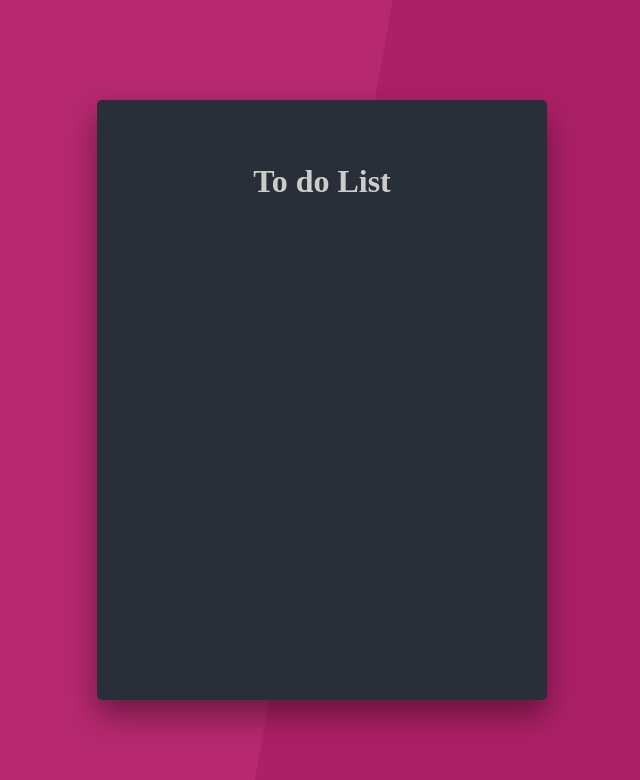
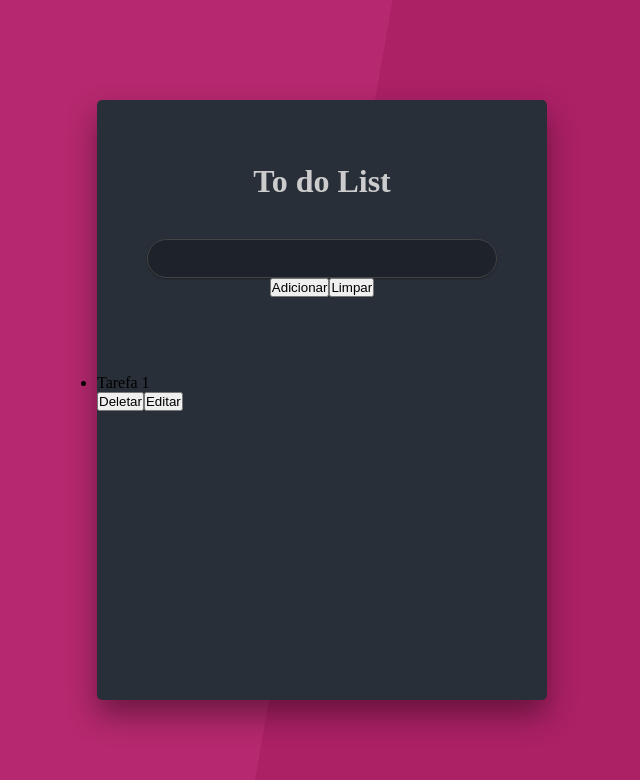
Before and after one commit to Thiago-Gomes-Araujo/FrontEnd-BackEnd, a React (Create React App) app in the folder frontend/: page / in a window 1280 px wide. Shown: the top 780 px of the page, without its empty margins (318-958 px from the left). Built offline with nearby package versions, Linux system fonts and the light colour scheme.

Commit message:
atualizando

```diff
--- a/frontend/src/App.css
+++ b/frontend/src/App.css
@@ -21,10 +21,27 @@
   box-shadow: 0 15px 30px rgba(0, 0, 0, 0.4);
 }
 
-.header {
+.main {
   display: flex;
-  justify-content: center;
-  height: 100px;
-  align-items: flex-end;
+  flex-direction: column;
+  justify-content: space-around;
+  height: 250px;
+}
+
+form {
+  display: flex;
+  flex-direction: column;
+  align-items: center;
+}
+
+.task-input {
+  width: 350px;
+  padding: 10px 20px;
+  font-size: 15px;
   color: #ccc;
+  background-color: #1d222b;
+  border: 1px solid #444;
+  outline: none;
+  border-radius: 20px;
+  box-shadow: 0 1px 2px rgba(0, 0, 0, 0.3);
 }
--- a/frontend/src/App.js
+++ b/frontend/src/App.js
@@ -1,14 +1,34 @@
+import Header from './components/Header';
 import './App.css';
 
 function App() {
   return (
-    <div className = "container">
-      <div className = "app-wrapper">
-        <header className = "header">
-          <h1>To do List</h1>
-        </header>
+    <div className="container">
+      <div className="app-wrapper">
+        <Header />
+        <div className="main">
+          <form action="">
+            <input type="text" className="task-input"/>
+            <div className="buttons">
+              <button type="submit" className="btn add-task-btn">Adicionar</button>
+              <button className="btn clear-btn">Limpar</button>
+            </div>
+          </form>
+          <div>
+            <ul className="list-tasks">
+              <li className="list-item">
+                <span>Tarefa 1</span>
+                <div>
+                  <button>Deletar</button>
+                  <button>Editar</button>
+                </div>
+              </li>
+            </ul>
+          </div>
+        </div>
       </div>
     </div>
   );
 }
+
 export default App;
--- /dev/null
+++ b/frontend/src/components/Header/index.js
@@ -0,0 +1,11 @@
+import './styles.css'
+
+function Header(){
+    return(
+        <header className="header">
+          <h1>To do List</h1>
+        </header>
+    );
+}
+
+export default Header;
--- /dev/null
+++ b/frontend/src/components/Header/styles.css
@@ -0,0 +1,7 @@
+.header {
+    display: flex;
+    justify-content: center;
+    height: 100px;
+    align-items: flex-end;
+    color: #ccc;
+  }
```
